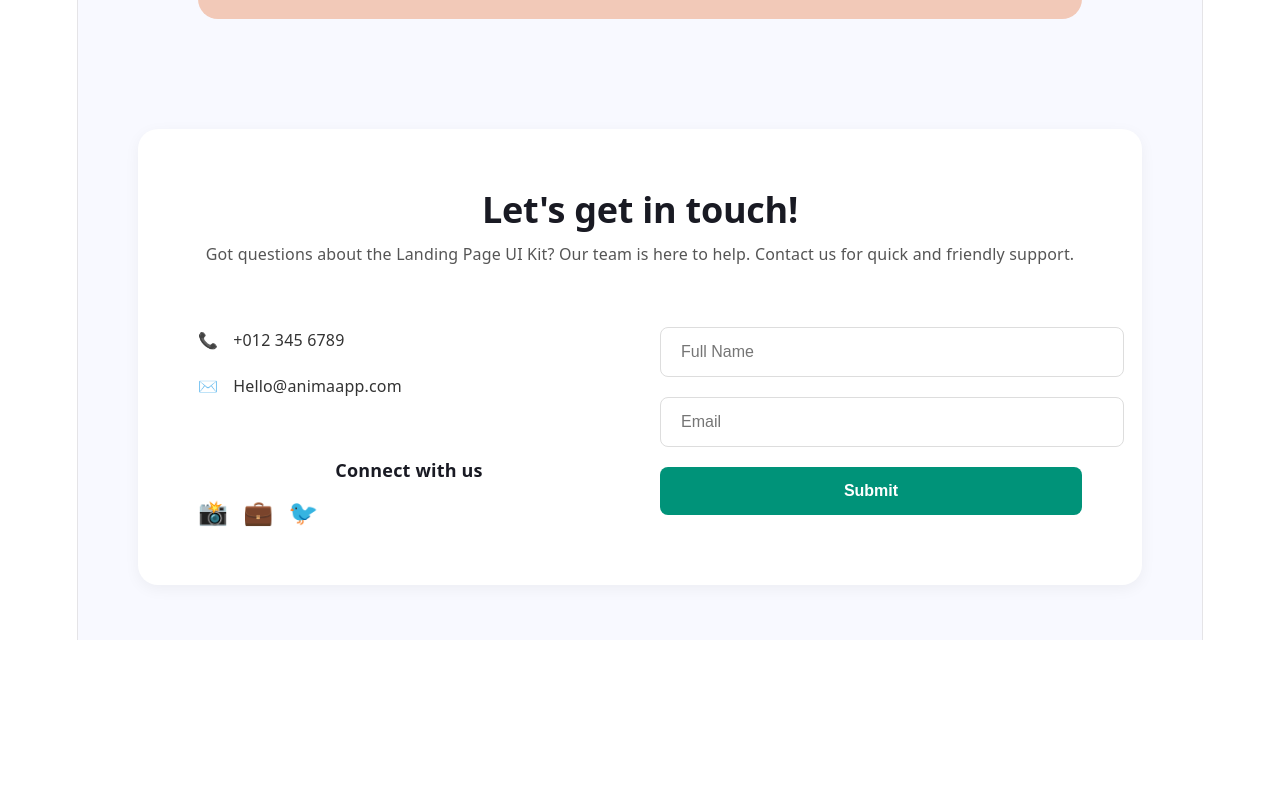
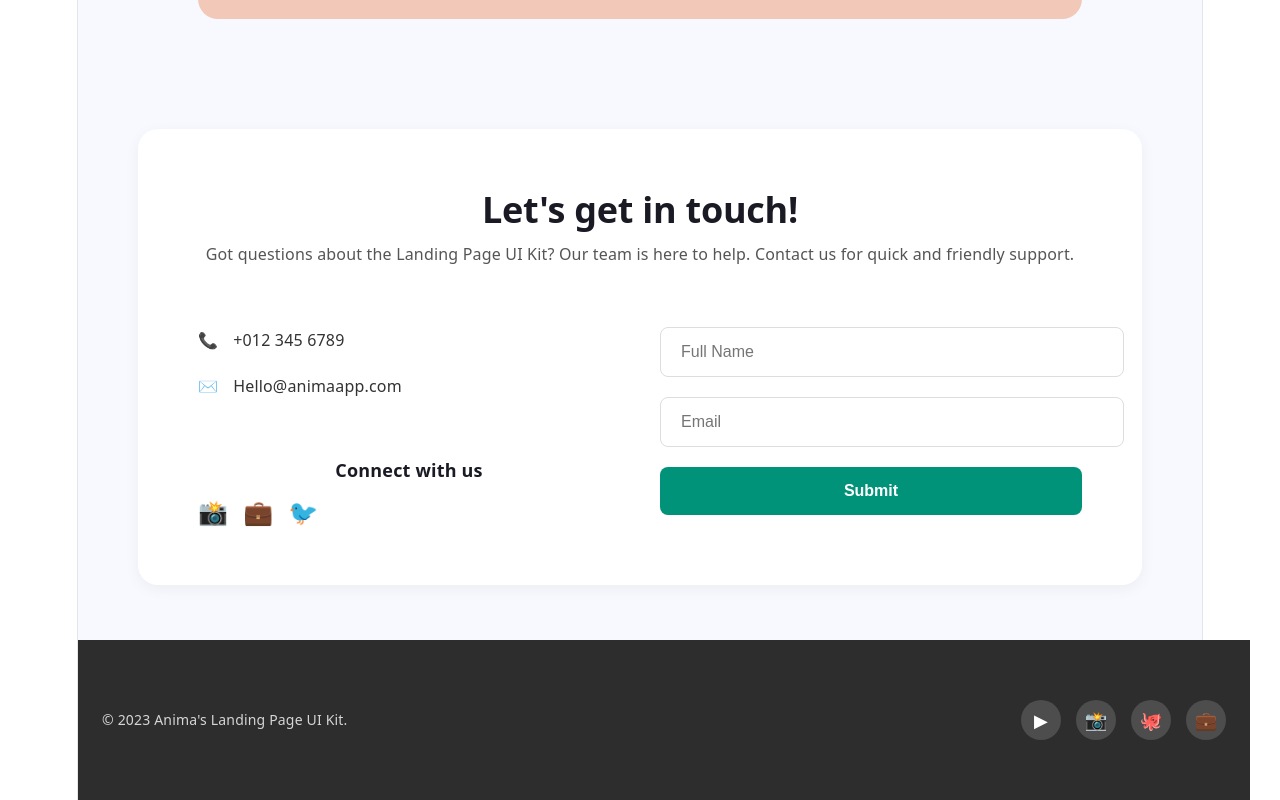
Before and after one commit to yero-codes/positivus-landing, a React (Vite) app: page / in a window 1280 px wide. Shown: the part 4753-5553 px from the top of the page. Before the commit the page ends 5393 px from the top, so only its background shows below. Built offline with nearby package versions, Linux system fonts and the light colour scheme.

Commit message:
feat: сверстан блок Footer (подвал)

```diff
--- a/src/App.jsx
+++ b/src/App.jsx
@@ -10,6 +10,7 @@ import Pricing from './components/Pricing';
 import Team from './components/Team';
 import HighlightedCTA2 from './components/HighlightedCTA2';
 import ContactForm from './components/ContactForm';
+import Footer from './components/Footer';
 import './App.css';
 
 function App() {
@@ -26,6 +27,7 @@ function App() {
       <Team />
       <HighlightedCTA2 />
       <ContactForm />
+      <Footer />
     </div>
   );
 }
--- /dev/null
+++ b/src/components/Footer.css
@@ -0,0 +1,52 @@
+.footer {
+  background-color: #2D2D2D; /* Темный фон из Figma */
+  padding: 60px 24px; /* Отступы из Figma */
+  width: 100%;
+}
+
+.footer-container {
+  max-width: 1280px; /* Ширина контента */
+  margin: 0 auto;
+  display: flex;
+  justify-content: space-between;
+  align-items: center;
+}
+
+.copyright {
+  color: #FFFFFF;
+  font-size: 14px;
+  opacity: 0.8; /* Делаем текст чуть бледнее */
+  margin: 0;
+}
+
+.social-icons {
+  display: flex;
+  gap: 15px;
+}
+
+.social-icon {
+  display: flex;
+  justify-content: center;
+  align-items: center;
+  width: 40px;
+  height: 40px;
+  background-color: #4E4D4D; /* Цвет иконок из Figma */
+  color: #FFFFFF;
+  border-radius: 50%; /* Круглые иконки */
+  text-decoration: none;
+  font-size: 18px;
+  transition: background 0.2s;
+}
+
+.social-icon:hover {
+  background-color: #009379; /* Зеленый при наведении */
+}
+
+/* Адаптив для мобильных */
+@media (max-width: 768px) {
+  .footer-container {
+    flex-direction: column;
+    gap: 20px;
+    text-align: center;
+  }
+}
--- /dev/null
+++ b/src/components/Footer.jsx
@@ -0,0 +1,21 @@
+import React from 'react';
+import './Footer.css';
+
+const Footer = () => {
+  return (
+    <footer className="footer">
+      <div className="footer-container">
+        <p className="copyright">© 2023 Anima's Landing Page UI Kit.</p>
+
+        <div className="social-icons">
+          <a href="#" className="social-icon">▶</a> {/* YouTube */}
+          <a href="#" className="social-icon">📸</a> {/* Instagram */}
+          <a href="#" className="social-icon">🐙</a> {/* GitHub */}
+          <a href="#" className="social-icon">💼</a> {/* LinkedIn */}
+        </div>
+      </div>
+    </footer>
+  );
+};
+
+export default Footer;
```
